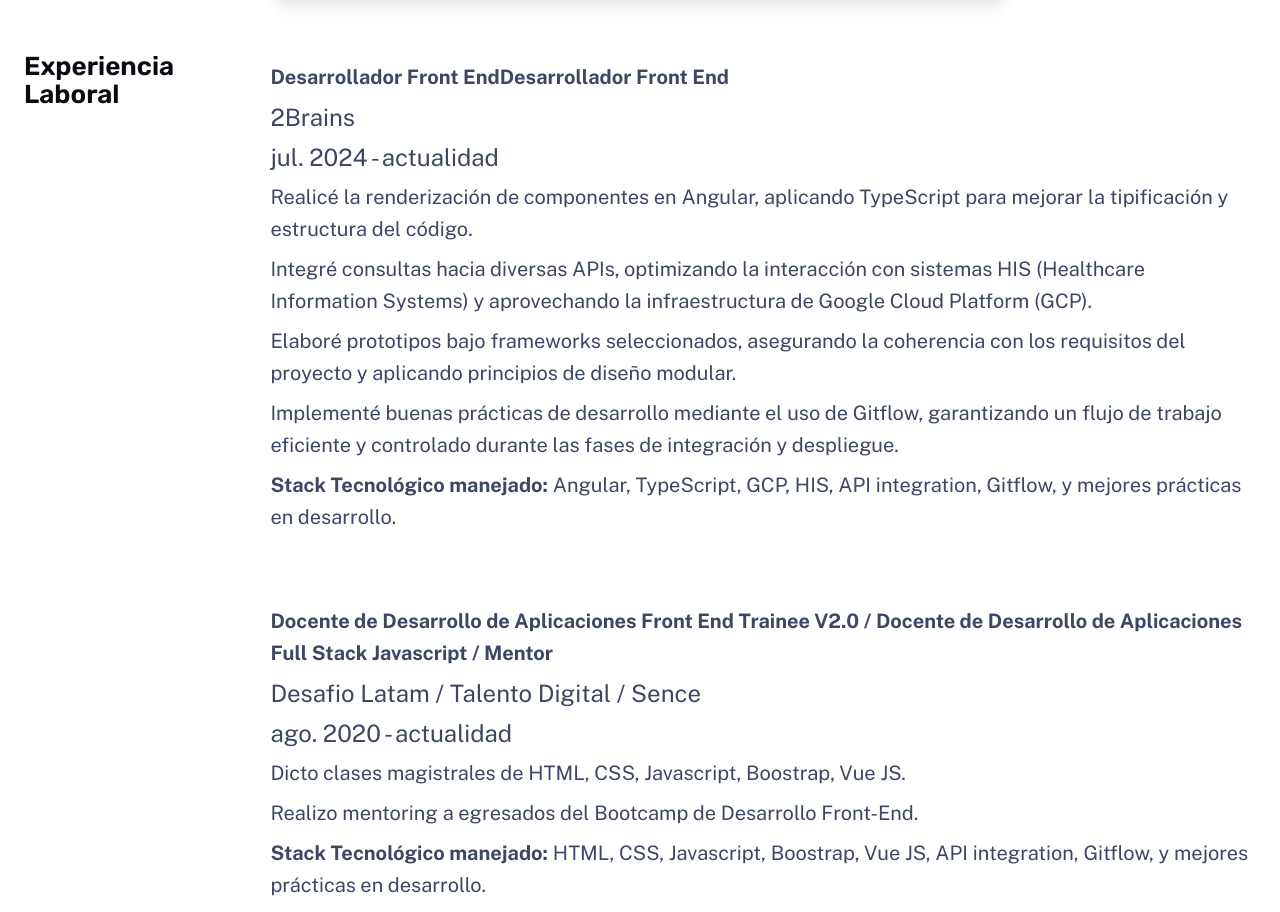
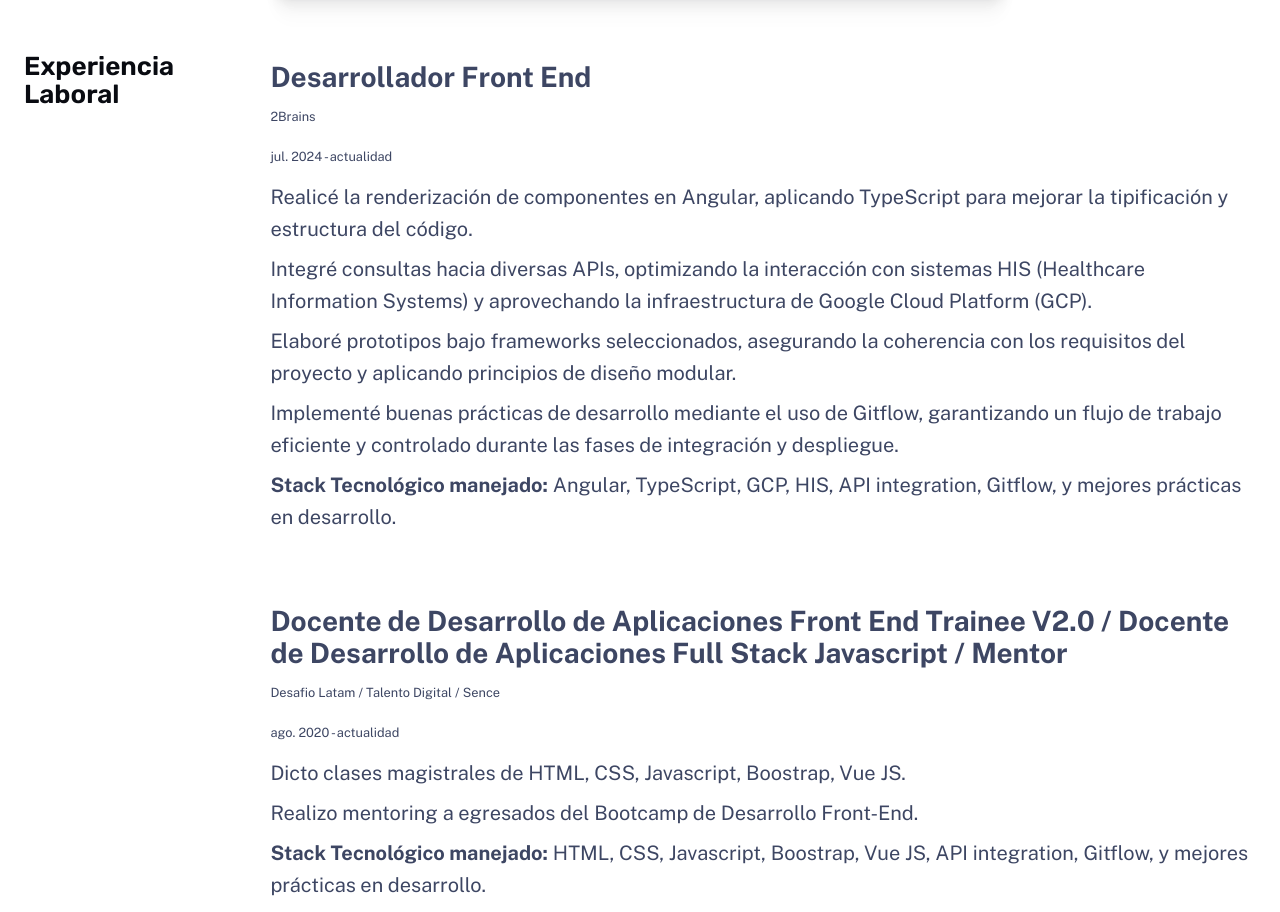
Before and after one commit to shaka0241/albertorojas-portafolio, an Astro site: page /about in a window 1280 px wide. Shown: the part 853-1765 px from the top of the page. Built offline with nearby package versions, Linux system fonts and the light colour scheme; Astro itself is replaced by a stand-in of ours.

Commit message:
Fix typo in "Desarrollador Front End" text; adjust font sizes for content titles and subtitles in About page

```diff
--- a/src/pages/about.astro
+++ b/src/pages/about.astro
@@ -24,7 +24,7 @@ import Hero from '../components/Hero.astro';
 				<h2 class="section-title">Experiencia Laboral</h2>
 				<div class="content">
 					<p class="content-title">
-						Desarrollador Front EndDesarrollador Front End
+						Desarrollador Front End
 					</p>
 					<p class="content-subtitle">2Brains</p>
 					<p class="content-date"> jul. 2024 - actualidad</p>
@@ -253,11 +253,12 @@ import Hero from '../components/Hero.astro';
 
 	.content-title {
 		font-weight: bold;
+		font-size: 1.75rem;
 	}
 
 	.content-subtitle, .content-date {
 		font-weight: semibold;
-		font-size: 1.5rem;
+		font-size: .8rem;
 	}
 
 	.content p {
```
